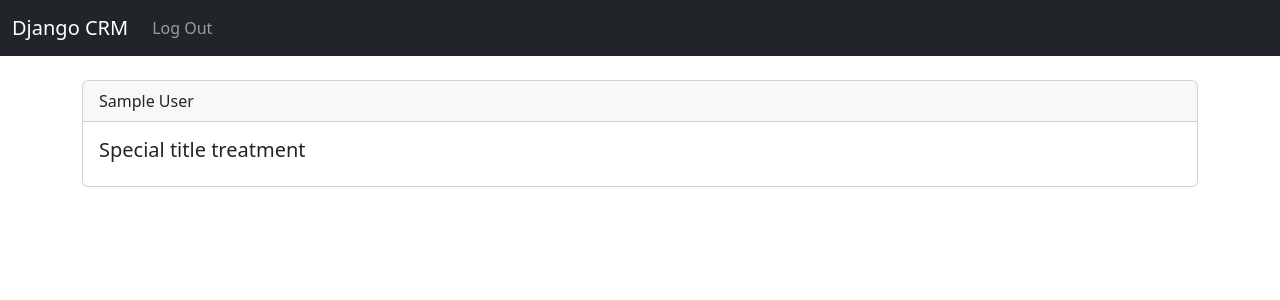
After one commit to houdinipapi/2024-Daily-Projects, a Django app: page /record/1 in a window 1280 px wide. The commit adds this page. Shown: the top 300 px of the page. Run offline with Django 5.2, Linux system fonts and the light colour scheme; a user stored in the database is signed in; tables that the repository leaves empty hold one stand-in row (values such as "Sample post").

Commit message:
Update URLs and add customer record view

```diff
--- a/Day 7/CRM-App/dcrm/website/templates/home.html
+++ b/Day 7/CRM-App/dcrm/website/templates/home.html
@@ -37,7 +37,7 @@
                     <td>{{ record.state }}</td>
                     <td>{{ record.zipcode }}</td>
                     <td>{{ record.created_at }}</td>
-                    <td>{{ record.id }}</td>
+                    <td><a href="{% url 'record' record.id %}">{{ record.id }}</a></td>
                 </tr>
                 {% endfor %}
 
@@ -48,6 +48,8 @@
     </table>
 
     {% else %}
+
+    <div class="col-md-6 offset-md-3">
 
         <h1>Log In</h1><br>
 
@@ -79,6 +81,8 @@
 
         </form>
 
+    </div>
+
     {% endif %}
 
 
--- /dev/null
+++ b/Day 7/CRM-App/dcrm/website/templates/record.html
@@ -0,0 +1,18 @@
+{% extends "base.html" %}
+
+{% block content %}
+
+<div class="card">
+  <div class="card-header">
+    {{ customer_record.first_name }} {{ customer_record.last_name }}
+  </div>
+  <div class="card-body">
+    <h5 class="card-title">Special title treatment</h5>
+  </div>
+</div>
+
+<!-- {{ customer_record }} -->
+
+
+
+{% endblock %}
--- a/Day 7/CRM-App/dcrm/website/urls.py
+++ b/Day 7/CRM-App/dcrm/website/urls.py
@@ -8,4 +8,5 @@ urlpatterns = [
     # path("login/", views.login_user, name="login"),
     path("logout/", views.logout_user, name="logout"),
     path('register/',views.register_user,name='register'),
+    path("record/<int:pk>", views.customer_record, name="record"),
 ]
--- a/Day 7/CRM-App/dcrm/website/views.py
+++ b/Day 7/CRM-App/dcrm/website/views.py
@@ -72,3 +72,15 @@ def register_user(request):
                    {
                       "form": form
                     })
+
+
+# @login_required
+def customer_record(request, pk):
+    if request.user.is_authenticated:
+        customer_record = Record.objects.get(id=pk)
+        return render(request, "record.html", {
+            "customer_record": customer_record
+        })
+    else:
+        messages.success(request, "You need to log in first!")
+        return redirect('home')
```
Lines whose indentation alone changed are shown as unchanged.
